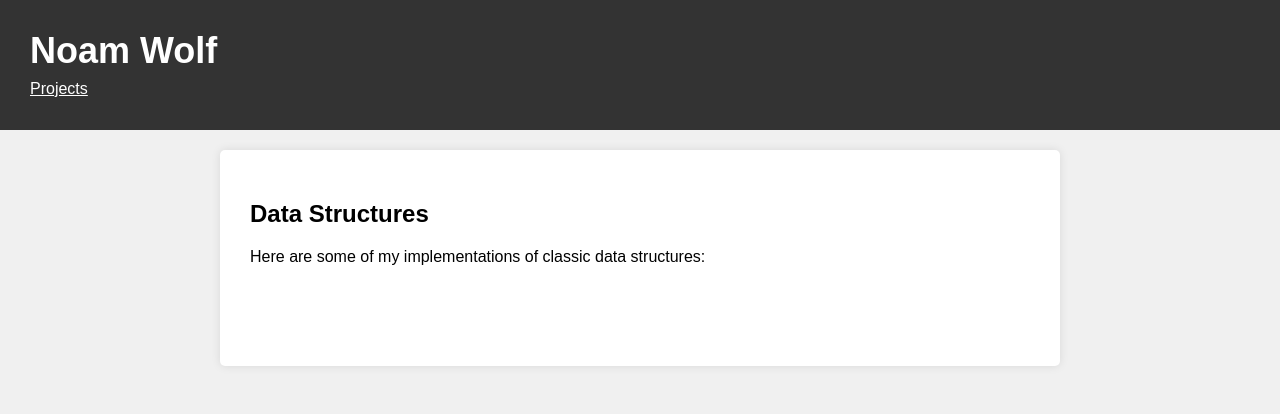
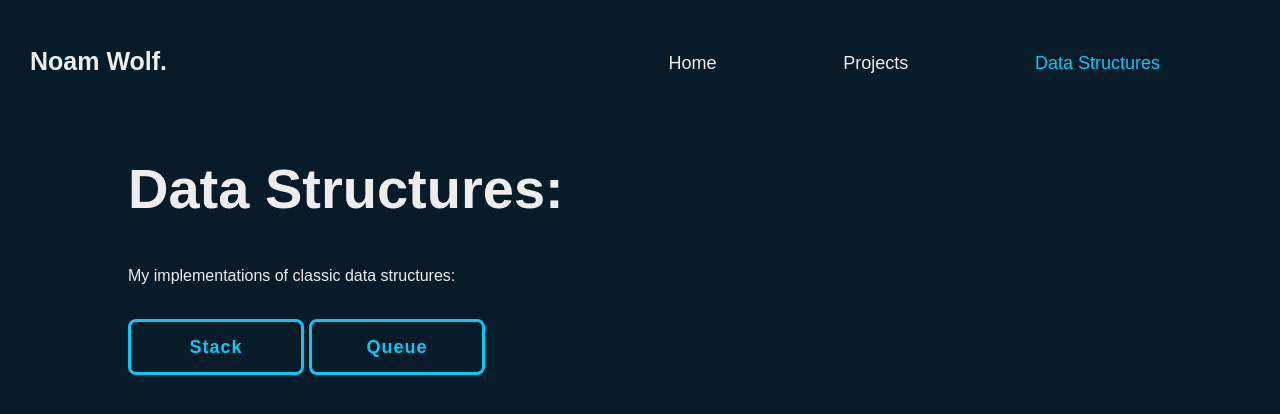
Before and after one commit to noamsw/noamsw.github.io, a plain HTML site: page datastructures.html in a window 1280 px wide. Drawn offline with Linux system fonts and the light colour scheme.

Commit message:
modernized the style

```diff
--- a/datastructures.html
+++ b/datastructures.html
@@ -8,21 +8,25 @@
     <title>Noam Wolf's Data Structures</title>
 </head>
 <body>
-    <header>
-        <nav>
-            <h1>Noam Wolf</h1>
-            <ul>
-                <li><a href="projects.html" class="back-link">Projects</a></li>
-            </ul>
+    <header class="header">
+        <h1 class="logo">Noam Wolf.</h1>
+        <nav class="navbar">
+            <a href="index.html">Home</a>
+            <a href="projects.html">Projects</a>
+            <a href="datastructures.html" class="active">Data Structures</a>
         </nav>
     </header>
     <main>
-        <section class="datastructures">
-            <h2>Data Structures</h2>
-            <p>Here are some of my implementations of classic data structures:</p>
-            <ul>
-                <li><a href="projects.html" class="back-link">Projects</a></li>
-            </ul>
+        <section class="projects">
+            <div class="projects-content">
+                <h2>Data Structures:</h2>
+                <p>My implementations of classic data structures:</p>
+                <br>
+                <div class="btn-box">
+                    <a href="stack.html">Stack</a>
+                    <a href="queue.html">Queue</a>
+                </div>
+            </div>
         </section>
     </main>
 </body>
--- a/styles.css
+++ b/styles.css
@@ -1,54 +1,48 @@
 /* Basic CSS styles */
+
 body {
-    font-family: Arial, sans-serif;
+    font-family: Arial, Helvetica, sans-serif;
     margin: 0;
     padding: 0;
-    background-color: #f0f0f0;
+    background-color: #081b29;
+    color: #ededed;
 }
 
-header {
-    background-color: #333;
-    color: #fff;
-    padding: 30px;
-    font-size: 24px
+.header {
+    background-color: #081b29;
+    top: 0;
+    left: 0;
+    width: 100%;
+    justify-content: space-between;
+    align-items: center;
+    display: inline-flex;
+    padding: 0px;
+    font-size: 24px;
+    position: relative;
 }
 
-nav {
-    display: inline;
+.logo{
+    color: #ededed;
+    padding: 30px;
+    font-size: 25px;
+    font-weight: 600;
 }
 
-nav h1 {
-    display: inline;
-    align-items: left;
+.navbar a {
+    font-size: 18px;
+    text-decoration: none;
+    color: #ededed;
+    font-weight: 500;
+    margin-right: 40px;
+    padding-right: 80px;
 }
 
-nav ul {
-    list-style-type: disc;
-    margin: 0;
-    padding: 0;
-    align-items: left;
+.navbar a:hover,
+.navbar a.active{
+    color: #09c8f8;
 }
 
-nav ul li {
-    list-style-type: disc;
-    display: inline;
-    margin-right: 20px;
-    align-items: left;
-}
 
-li {
-    list-style-type: disc;
-    margin-right: 10px;
-    display: inline;
-}
-
-nav button {
-    background-color: #333;
-    color: #fff;
-    border: none;
-    cursor: pointer;
-    display: inline;
-}
 
 a#project-link {
     text-decoration: underline; /* Add underline */
@@ -56,66 +50,129 @@ a#project-link {
     font-weight: bold;   /* Make the text italic */
 }
 
-.back-link {
-    text-decoration: underline; /* Add underline */
-    color: white; /* Set the color to red */
-    font-size: 16px;
-    border: none;
-    cursor: pointer;
-
-}
-.black-link {
-    text-decoration: underline; /* Add underline */
-    color: black; /* Set the color to red */
-    font-size: 16px;
-    border: none;
-    cursor: pointer;
-
+.home{
+   height: 40vh;
+   display: flex;
+   align-items: center;
+   padding: 0 10%;
 }
 
-.indented-link {
-    margin-left: 20px; /* Adjust the margin value as needed for indentation */
-
-    color: black;
-}
-.underlined-header {
-    text-decoration: underline;
-}
-.disc-list {
-    list-style-type: disc;
-}
-main {
-    max-width: 800px;
-    margin: 20px auto;
-    padding: 20px;
-    background-color: #fff;
-    border-radius: 5px;
-    box-shadow: 0 0 10px rgba(0, 0, 0, 0.1);
+.home-content{
+    max-width: 600px;
 }
 
-main ul{
-    list-style-type: disc
+.home-content h2 {
+    font-size: 56px;
+    font-weight: 700;
 }
 
-section {
-    margin-bottom: 20px;
-    padding: 10px;
+.home-content p {
+    font-size: 16px;
 }
 
-
-footer {
-    text-align: center;
-    padding: 10px;
+.home-content .btn-box {
+    justify-content: space-between;
+    font-size: 18px;
+    width: fit-content;
+    height: max-content;
+    background-color: #081b29;
+    border: 10px #081b29;
+    text-decoration: none;
+    border-radius: 8px;
 }
 
-button {
-    padding: 10px 20px;
-    margin: 0 5px;
-    background-color: #333;
-    color: #fff;
-    border: none;
-    border-radius: 5px;
-    cursor: pointer;
+.projects{
+    height: 30vh;
+    display: flex;
+    align-items: center;
+    padding: 0 10%;
+ }
+
+ .projects-content{
+     max-width: 600px;
+ }
+
+ .projects-content h2 {
+     font-size: 56px;
+     font-weight: 700;
+ }
+
+ .projects-content p {
+     font-size: 16px;
+ }
+
+ .projects-content .btn-box {
+    justify-content: space-between;
+     font-size: 18px;
+     width: max-content;
+     height: max-content;
+     background-color: #081b29;
+     border: 10px #081b29;
+     text-decoration: none;
+     border-radius: 8px;
+ }
+
+ .structures{
+    display: flex;
+    align-items: center;
+    padding: 0 10%;
+ }
+
+ .structures-content{
+     max-width: 800px;
+ }
+
+ .structures-content h2 {
+     font-size: 56px;
+     font-weight: 700;
+ }
+
+ .structures-content p {
+     font-size: 16px;
+ }
+
+
+
+
+ .structures-content .btn-box {
+    justify-content: space-around;
+     font-size: 18px;
+     width: max-content;
+     height: max-content;
+     background-color: #081b29;
+     border: 10px #081b29;
+     text-decoration: none;
+     border-radius: 8px;
+ }
+.btn-box a{
+    text-decoration: none;
+    display: inline-flex;
+    border: #09c8f8;
+    align-items: center;
+    justify-content: center;
+    letter-spacing: 1px;
+    width: 170px;
+    height: 50px;
+    color: #09c8f8;
+    font-weight: 600;
+    border: 3px solid #09c8f8;
+    border-radius: 8px;
+    overflow: hidden;
+}
+.str-btn-box a{
+    text-decoration: none;
+    display: inline-flex;
+    border: #09c8f8;
+    align-items: center;
+    justify-content: center;
+    letter-spacing: 1px;
+    width: 200px;
+    height: 50px;
+    color: #09c8f8;
+    font-weight: 600;
+    border: 3px solid #09c8f8;
+    border-radius: 8px;
+    overflow: hidden;
 }
 
 /* Additional CSS styles go here */
```
Also changed, not shown: index.html (+21 -18 lines), projects.html (+11 -13 lines), queue.html (+16 -11 lines), stack.html (+19 -14 lines).
